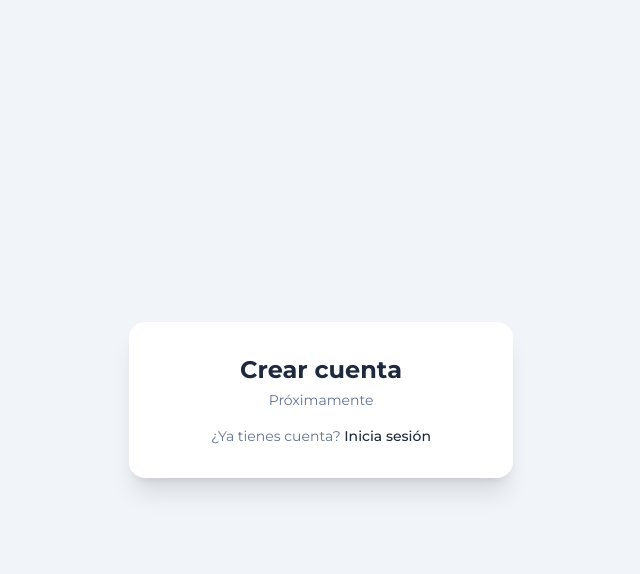
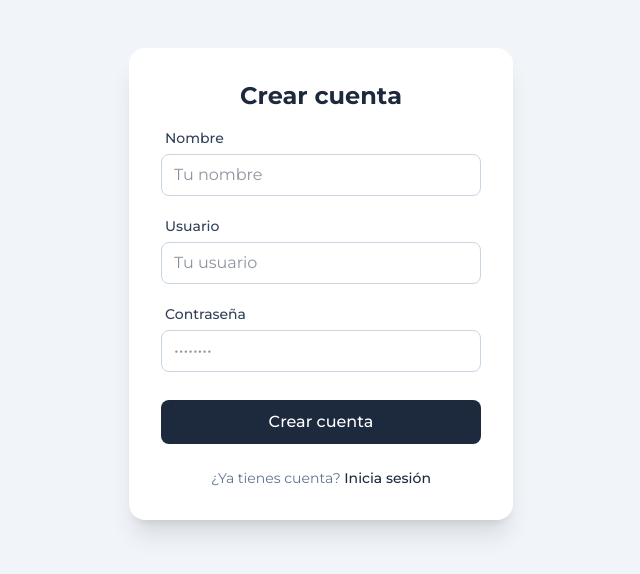
Before and after one commit to Cito2310/new-market-manager, a React (Vite) app in the folder web/: page /register in a window 1280 px wide. Shown: the top 574 px of the page, without its empty margins (319-959 px from the left). Built offline with nearby package versions, Linux system fonts and the light colour scheme.

Commit message:
added registerPage && connect to backend

```diff
--- a/web/src/app/App.tsx
+++ b/web/src/app/App.tsx
@@ -1,10 +1,22 @@
-import { AppRouter } from "./router/AppRouter";
 import { useInitApp } from "./hooks/useInitApp";
+import { BrowserRouter, Navigate, Route, Routes } from "react-router-dom";
+import { LoginPage } from "../features/auth/pages/LoginPage";
+import { RegisterPage } from "../features/auth/pages/RegisterPage";
 
 const App = () => {
     useInitApp();
 
-    return <AppRouter />;
+    return (
+        <div className="min-h-screen bg-slate-100">
+            <BrowserRouter>
+                <Routes>
+                    <Route path="/login" element={<LoginPage />} />
+                    <Route path="/register" element={<RegisterPage />} />
+                    <Route path="*" element={<Navigate to="/login" replace />} />
+                </Routes>
+            </BrowserRouter>
+        </div>
+    )
 };
 
 export default App;
--- a/web/src/app/router/AppRouter.tsx
+++ /dev/null
@@ -1,15 +0,0 @@
-import { BrowserRouter, Routes, Route, Navigate } from "react-router-dom";
-import { LoginPage } from "../../features/auth/pages/LoginPage";
-import { RegisterPage } from "../../features/auth/pages/RegisterPage";
-
-export const AppRouter = () => {
-    return (
-        <BrowserRouter>
-            <Routes>
-                <Route path="/login" element={<LoginPage />} />
-                <Route path="/register" element={<RegisterPage />} />
-                <Route path="*" element={<Navigate to="/login" replace />} />
-            </Routes>
-        </BrowserRouter>
-    );
-};
--- a/web/src/app/storage/localStorageAdapter.ts
+++ b/web/src/app/storage/localStorageAdapter.ts
@@ -4,7 +4,14 @@ import type { StorageAdapter } from "./storage.types";
 export const localStorageAdapter: StorageAdapter = {
     get: async <T>(key: string): Promise<T | null> => {
         const raw = localStorage.getItem(key);
-        return raw === null ? null : (JSON.parse(raw) as T);
+        if (raw === null) return null;
+        try {
+            return JSON.parse(raw) as T;
+        } catch {
+            // Legacy / corrupt non-JSON value: drop it and treat as empty.
+            localStorage.removeItem(key);
+            return null;
+        }
     },
     set: async <T>(key: string, value: T): Promise<void> => {
         localStorage.setItem(key, JSON.stringify(value));
--- a/web/src/features/auth/authThunks.ts
+++ b/web/src/features/auth/authThunks.ts
@@ -1,5 +1,9 @@
 import axios from "axios";
-import type { LoginBody, LoginResponse } from "../../../../shared/types";
+import type {
+    CreateUserBody,
+    LoginBody,
+    LoginResponse,
+} from "../../../../shared/types";
 import type { AppDispatch } from "../../app/store";
 import { api } from "../../app/api";
 import { storage } from "../../app/storage";
@@ -32,6 +36,28 @@ export const login = (credentials: LoginBody) => {
     };
 };
 
+// Creates an account, which also authenticates: persists the session and updates the store.
+export const registerUser = (body: CreateUserBody) => {
+    return async (dispatch: AppDispatch) => {
+        dispatch(loginStart());
+        try {
+            const { data } = await api.post<LoginResponse>(
+                "/user/register",
+                body,
+            );
+
+            await storage.set("token", data.token);
+            await storage.set("user", data.user);
+            dispatch(loginSuccess(data));
+        } catch (err) {
+            const message = axios.isAxiosError(err)
+                ? (err.response?.data?.msg ?? err.message)
+                : "register failed";
+            dispatch(loginFailure(message));
+        }
+    };
+};
+
 // Clears the persisted session and resets the store.
 export const logout = () => {
     return async (dispatch: AppDispatch) => {
--- /dev/null
+++ b/web/src/features/auth/hooks/useRegister.ts
@@ -0,0 +1,24 @@
+import { useForm } from "react-hook-form";
+import type { CreateUserBody } from "../../../../../shared/types";
+import { useAppDispatch, useAppSelector } from "../../../app/store/hooks";
+import { registerUser } from "../authThunks";
+
+// Encapsulates the register form: validation, submit and auth state.
+export const useRegister = () => {
+    const dispatch = useAppDispatch();
+    const { status, error } = useAppSelector((state) => state.auth);
+
+    const { register, handleSubmit, formState } = useForm<CreateUserBody>();
+
+    const onSubmit = handleSubmit((data) => {
+        dispatch(registerUser(data));
+    });
+
+    return {
+        register,
+        onSubmit,
+        errors: formState.errors,
+        isLoading: status === "loading",
+        serverError: error,
+    };
+};
--- a/web/src/features/auth/pages/LoginPage.tsx
+++ b/web/src/features/auth/pages/LoginPage.tsx
@@ -1,6 +1,7 @@
 import { Link } from "react-router-dom";
 import { ButtonForm } from "../../../shared/components/ButtonForm";
 import { InputForm } from "../../../shared/components/InputForm";
+import { ModalLayout } from "../../../shared/components/ModalLayout";
 import { useLogin } from "../hooks/useLogin";
 import { usernameRules, passwordRules } from "../validations/loginValidation";
 
@@ -8,14 +9,7 @@ export const LoginPage = () => {
     const { register, onSubmit, errors, isLoading, serverError } = useLogin();
 
     return (
-        <div className="flex min-h-screen items-center justify-center bg-slate-100 p-4">
-            <div className="w-full max-w-sm rounded-2xl bg-white p-8 shadow-xl">
-                <section className="mb-4 text-center">
-                    <h1 className="text-2xl font-bold text-slate-800">
-                        Iniciar Sesión
-                    </h1>
-                </section>
-
+        <ModalLayout title="Iniciar Sesión">
             <form onSubmit={onSubmit} className="flex flex-col gap-5">
                 <InputForm
                     {...register("username", usernameRules)}
@@ -53,7 +47,6 @@ export const LoginPage = () => {
                     Regístrate
                 </Link>
             </p>
-            </div>
-        </div>
+        </ModalLayout>
     );
 };
--- a/web/src/features/auth/pages/RegisterPage.tsx
+++ b/web/src/features/auth/pages/RegisterPage.tsx
@@ -1,17 +1,56 @@
 import { Link } from "react-router-dom";
+import { ButtonForm } from "../../../shared/components/ButtonForm";
+import { InputForm } from "../../../shared/components/InputForm";
+import { ModalLayout } from "../../../shared/components/ModalLayout";
+import { useRegister } from "../hooks/useRegister";
+import {
+    displayNameRules,
+    usernameRules,
+    passwordRules,
+} from "../validations/registerValidation";
 
 export const RegisterPage = () => {
+    const { register, onSubmit, errors, isLoading, serverError } = useRegister();
+
     return (
-        <div className="flex min-h-screen items-center justify-center bg-slate-100 p-4">
-            <div className="w-full max-w-sm rounded-2xl bg-white p-8 shadow-xl">
-                <section className="mb-4 text-center">
-                    <h1 className="text-2xl font-bold text-slate-800">
-                        Crear cuenta
-                    </h1>
-                    <p className="mt-1 text-sm text-slate-500">Próximamente</p>
-                </section>
+        <ModalLayout title="Crear cuenta">
+            <form onSubmit={onSubmit} className="flex flex-col gap-5">
+                <InputForm
+                    {...register("displayName", displayNameRules)}
+                    label="Nombre"
+                    type="text"
+                    placeholder="Tu nombre"
+                    error={errors.displayName?.message}
+                />
 
-                <p className="text-center text-sm text-slate-500">
+                <InputForm
+                    {...register("username", usernameRules)}
+                    label="Usuario"
+                    type="text"
+                    placeholder="Tu usuario"
+                    error={errors.username?.message}
+                />
+
+                <InputForm
+                    {...register("password", passwordRules)}
+                    label="Contraseña"
+                    type="password"
+                    placeholder="••••••••"
+                    error={errors.password?.message}
+                />
+
+                {serverError && (
+                    <p className="text-center text-sm text-red-500 -mb-4">
+                        {serverError}
+                    </p>
+                )}
+
+                <ButtonForm className="mt-2" disabled={isLoading}>
+                    {isLoading ? "Creando cuenta…" : "Crear cuenta"}
+                </ButtonForm>
+            </form>
+
+            <p className="mt-6 text-center text-sm text-slate-500">
                 ¿Ya tienes cuenta?{" "}
                 <Link
                     to="/login"
@@ -20,7 +59,6 @@ export const RegisterPage = () => {
                     Inicia sesión
                 </Link>
             </p>
-            </div>
-        </div>
+        </ModalLayout>
     );
 };
--- /dev/null
+++ b/web/src/features/auth/validations/registerValidation.ts
@@ -0,0 +1,21 @@
+import type { RegisterOptions } from "react-hook-form";
+import type { CreateUserBody } from "../../../../../shared/types";
+
+// Field rules mirror the server's express-validator constraints.
+export const displayNameRules: RegisterOptions<CreateUserBody, "displayName"> = {
+    required: "El nombre es obligatorio",
+    minLength: { value: 2, message: "Mínimo 2 caracteres" },
+    maxLength: { value: 60, message: "Máximo 60 caracteres" },
+};
+
+export const usernameRules: RegisterOptions<CreateUserBody, "username"> = {
+    required: "El usuario es obligatorio",
+    minLength: { value: 6, message: "Mínimo 6 caracteres" },
+    maxLength: { value: 32, message: "Máximo 32 caracteres" },
+};
+
+export const passwordRules: RegisterOptions<CreateUserBody, "password"> = {
+    required: "La contraseña es obligatoria",
+    minLength: { value: 8, message: "Mínimo 8 caracteres" },
+    maxLength: { value: 32, message: "Máximo 32 caracteres" },
+};
--- /dev/null
+++ b/web/src/shared/components/ModalLayout.tsx
@@ -0,0 +1,87 @@
+import { useEffect } from "react";
+import type { ReactNode } from "react";
+
+type ModalLayoutProps = {
+    title?: string;
+    subtitle?: string;
+    onClose?: () => void;
+    children: ReactNode;
+};
+
+// Centered white card shared by auth pages and modals (login, register, addProduct...).
+// Passing `onClose` turns it into an overlay modal (backdrop, close button, Escape).
+export const ModalLayout = ({
+    title,
+    subtitle,
+    onClose,
+    children,
+}: ModalLayoutProps) => {
+    // Modal-only behavior: Escape to close and lock body scroll.
+    useEffect(() => {
+        if (!onClose) return;
+
+        const onKey = (event: KeyboardEvent) => {
+            if (event.key === "Escape") onClose();
+        };
+
+        document.body.style.overflow = "hidden";
+        window.addEventListener("keydown", onKey);
+
+        return () => {
+            document.body.style.overflow = "";
+            window.removeEventListener("keydown", onKey);
+        };
+    }, [onClose]);
+
+    const card = (
+        <div
+            role={onClose ? "dialog" : undefined}
+            aria-modal={onClose ? true : undefined}
+            onClick={onClose ? (event) => event.stopPropagation() : undefined}
+            className="relative w-full max-w-sm rounded-2xl bg-white p-8 shadow-xl"
+        >
+            {onClose && (
+                <button
+                    type="button"
+                    onClick={onClose}
+                    aria-label="Cerrar"
+                    className="absolute right-4 top-4 cursor-pointer text-slate-400 transition hover:text-slate-600"
+                >
+                    ✕
+                </button>
+            )}
+
+            {(title || subtitle) && (
+                <section className="mb-4 text-center">
+                    {title && (
+                        <h1 className="text-2xl font-bold text-slate-800">
+                            {title}
+                        </h1>
+                    )}
+                    {subtitle && (
+                        <p className="mt-1 text-sm text-slate-500">
+                            {subtitle}
+                        </p>
+                    )}
+                </section>
+            )}
+
+            {children}
+        </div>
+    );
+
+    // Page mode: plain centered card, no overlay.
+    if (!onClose) {
+        return <div className="flex items-center justify-center p-12">{card}</div>;
+    }
+
+    // Modal mode: full-screen backdrop; clicking outside the card closes it.
+    return (
+        <div
+            onClick={onClose}
+            className="fixed inset-0 z-50 flex items-center justify-center bg-slate-900/50 p-4"
+        >
+            {card}
+        </div>
+    );
+};
```
Lines whose indentation alone changed are shown as unchanged.
